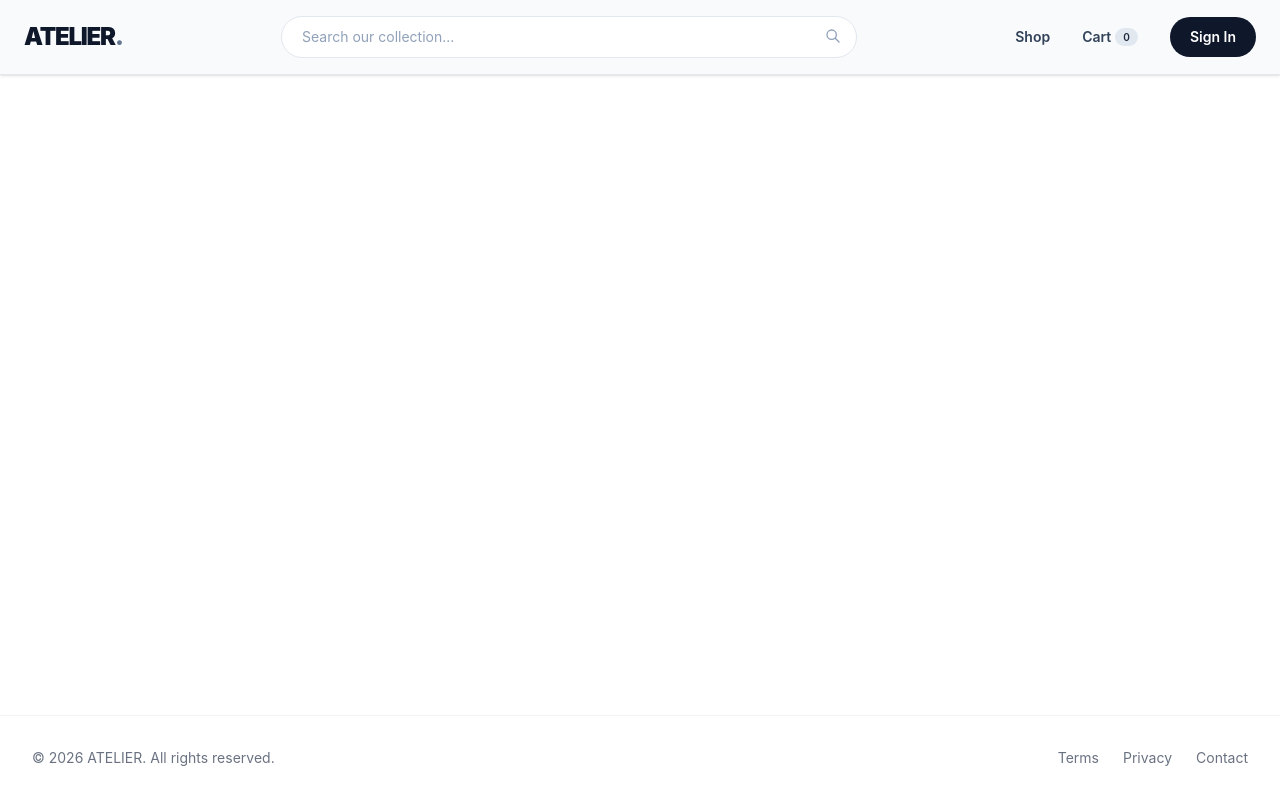
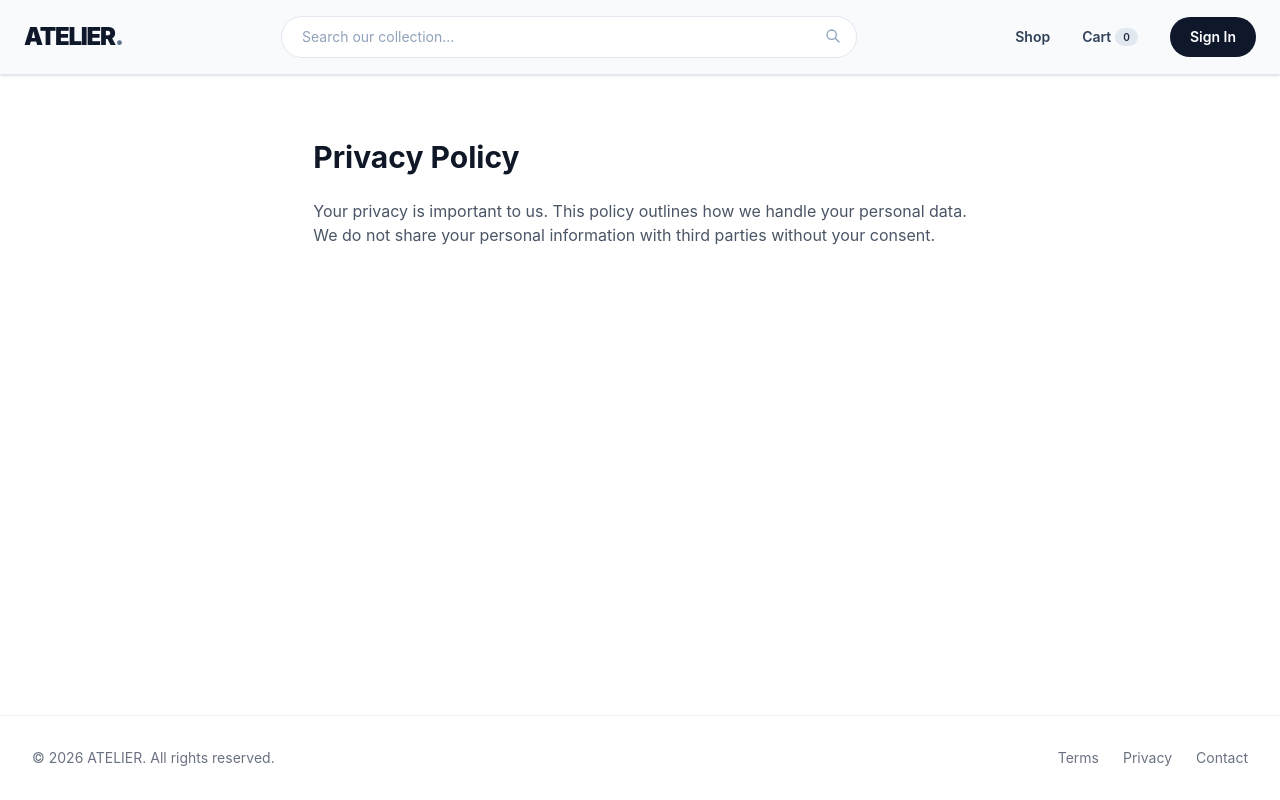
Before and after one commit to Nishant-Dave/e-kart, a React app in the folder ecommerce_frontend/: page /privacy in a window 1280 px wide. Built offline with nearby package versions, Linux system fonts and the light colour scheme; the HTML template or start-up script is replaced by a standard one.

Commit message:
footer links fixed

```diff
--- a/ecommerce_frontend/src/App.jsx
+++ b/ecommerce_frontend/src/App.jsx
@@ -7,6 +7,9 @@ import OrderSuccessPage from './pages/OrderSuccessPage'
 import OrdersPage from './pages/OrdersPage'
 import LoginPage from './pages/LoginPage'
 import RegisterPage from './pages/RegisterPage'
+import TermsPage from './pages/TermsPage'
+import PrivacyPage from './pages/PrivacyPage'
+import ContactPage from './pages/ContactPage'
 import Layout from './layouts/Layout'
 import ProtectedRoute from './components/ProtectedRoute'
 import { CartProvider } from './context/CartContext'
@@ -20,6 +23,10 @@ function App() {
           <Route path="/" element={<HomePage />} />
           <Route path="/products" element={<ProductsPage />} />
           <Route path="/products/:slug" element={<ProductDetailPage />} />
+
+          <Route path="/terms" element={<TermsPage />} />
+          <Route path="/privacy" element={<PrivacyPage />} />
+          <Route path="/contact" element={<ContactPage />} />
 
           {/* SECURE PROTECTED ROUTES */}
           <Route element={<ProtectedRoute />}>
--- a/ecommerce_frontend/src/layouts/Layout.jsx
+++ b/ecommerce_frontend/src/layouts/Layout.jsx
@@ -1,4 +1,5 @@
 import React from 'react';
+import { Link } from 'react-router-dom';
 import Navbar from '../components/Navbar';
 
 export default function Layout({ children }) {
@@ -12,9 +13,9 @@ export default function Layout({ children }) {
         <div className="max-w-[1440px] mx-auto px-8 flex justify-between items-center text-sm text-gray-500">
           <div>&copy; {new Date().getFullYear()} ATELIER. All rights reserved.</div>
           <div className="flex gap-6">
-            <a href="#" className="hover:text-black">Terms</a>
-            <a href="#" className="hover:text-black">Privacy</a>
-            <a href="#" className="hover:text-black">Contact</a>
+            <Link to="/terms" className="hover:text-black transition-colors">Terms</Link>
+            <Link to="/privacy" className="hover:text-black transition-colors">Privacy</Link>
+            <Link to="/contact" className="hover:text-black transition-colors">Contact</Link>
           </div>
         </div>
       </footer>
--- /dev/null
+++ b/ecommerce_frontend/src/pages/ContactPage.jsx
@@ -0,0 +1,13 @@
+import React from 'react';
+
+export default function ContactPage() {
+  return (
+    <div className="max-w-4xl mx-auto px-8 py-16">
+      <h1 className="text-3xl font-bold text-gray-900 mb-6">Contact Us</h1>
+      <div className="prose text-gray-600 mb-8">
+        <p>If you have any questions, feel free to reach out to our team.</p>
+        <p className="font-semibold mt-4">Email: support@atelier.example.com</p>
+      </div>
+    </div>
+  );
+}
--- /dev/null
+++ b/ecommerce_frontend/src/pages/PrivacyPage.jsx
@@ -0,0 +1,13 @@
+import React from 'react';
+
+export default function PrivacyPage() {
+  return (
+    <div className="max-w-4xl mx-auto px-8 py-16">
+      <h1 className="text-3xl font-bold text-gray-900 mb-6">Privacy Policy</h1>
+      <div className="prose text-gray-600">
+        <p>Your privacy is important to us. This policy outlines how we handle your personal data.</p>
+        <p>We do not share your personal information with third parties without your consent.</p>
+      </div>
+    </div>
+  );
+}
--- /dev/null
+++ b/ecommerce_frontend/src/pages/TermsPage.jsx
@@ -0,0 +1,13 @@
+import React from 'react';
+
+export default function TermsPage() {
+  return (
+    <div className="max-w-4xl mx-auto px-8 py-16">
+      <h1 className="text-3xl font-bold text-gray-900 mb-6">Terms of Service</h1>
+      <div className="prose text-gray-600">
+        <p>Please read these Terms of Service carefully before using our platform.</p>
+        <p>By accessing or using our service, you agree to be bound by these terms.</p>
+      </div>
+    </div>
+  );
+}
```
